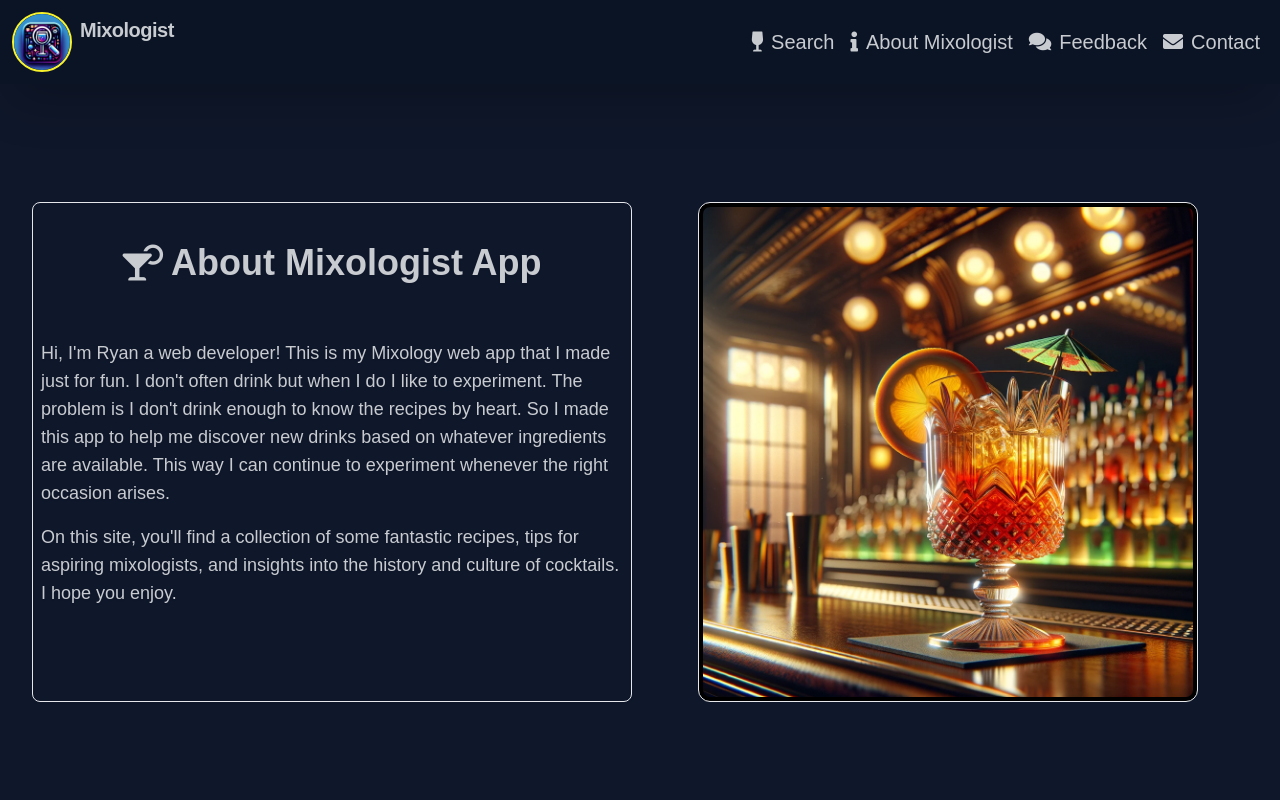
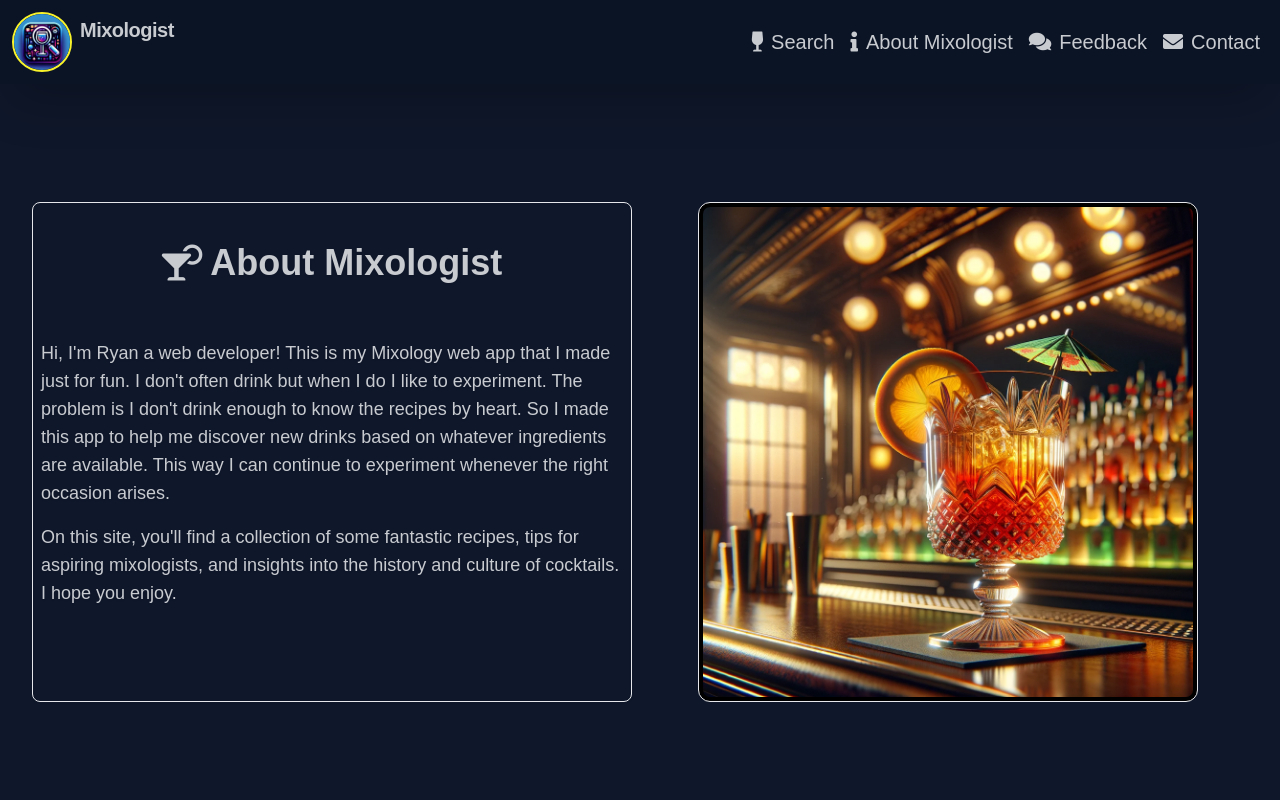
Before and after one commit to RW2023/mixologist, a Next.js app: page /about in a window 1280 px wide. Shown: the top 800 px of the page. Built offline with nearby package versions, Linux system fonts and the light colour scheme.

Commit message:
Update About Mixologist App title

```diff
--- a/src/app/about/page.tsx
+++ b/src/app/about/page.tsx
@@ -10,7 +10,7 @@ const About = () => {
         <div className="mt-16 md:mt-0 mb-16 grid grid-cols-1 md:grid-cols-2 gap-4 text-center w-full">
           {/* About section */}
           <div className="border drop-shadow-sm rounded-lg p-2 flex flex-col">
-            <Heading title="About Mixologist App" iconClass='fas fa-cocktail' />
+            <Heading title="About Mixologist" iconClass='fas fa-cocktail' />
             <div className="mt-6 text-left">
               <p className="mb-4 text-lg text-base-content">
                 Hi, I&apos;m Ryan a web developer! This is my Mixology web app
```
